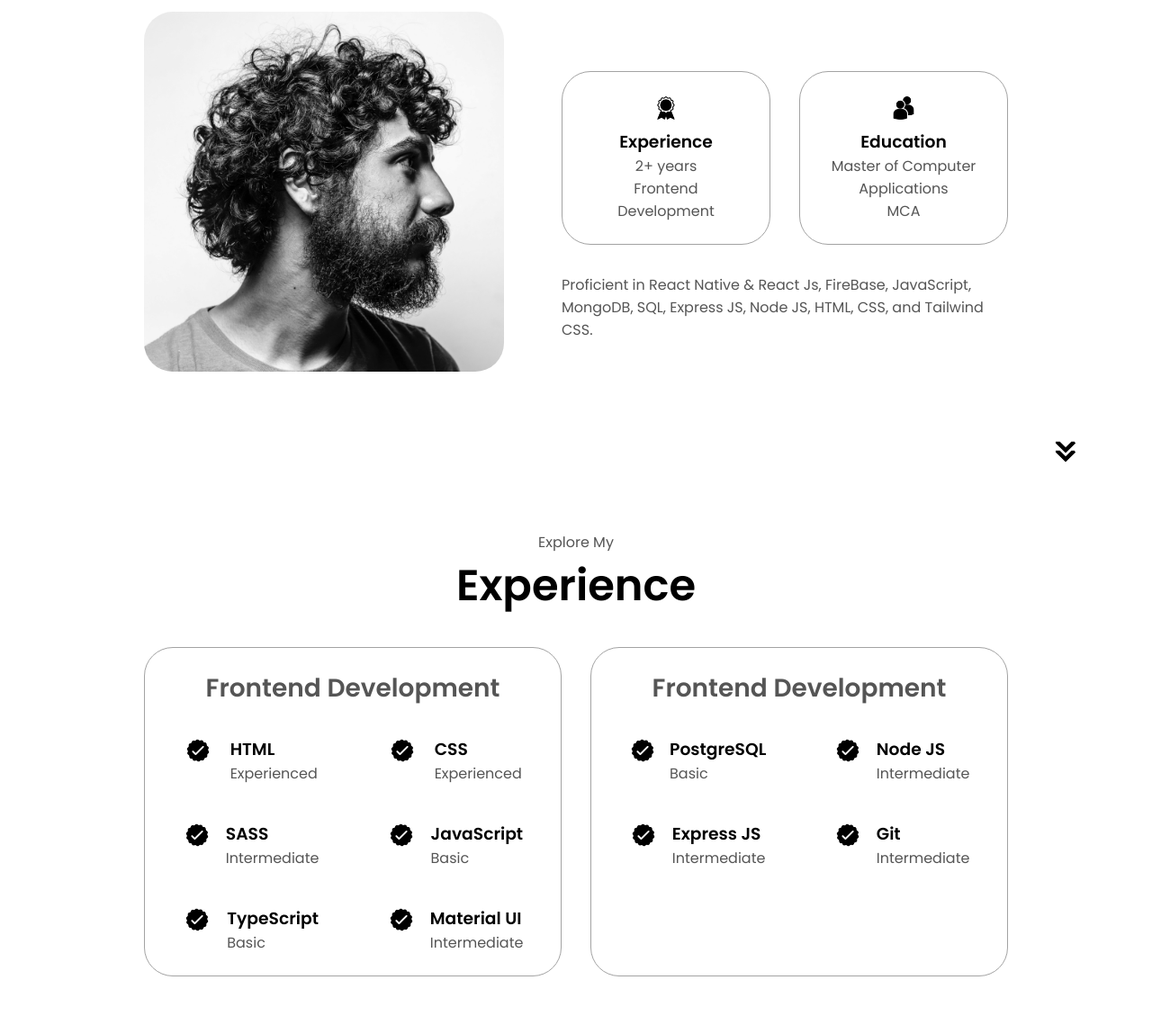
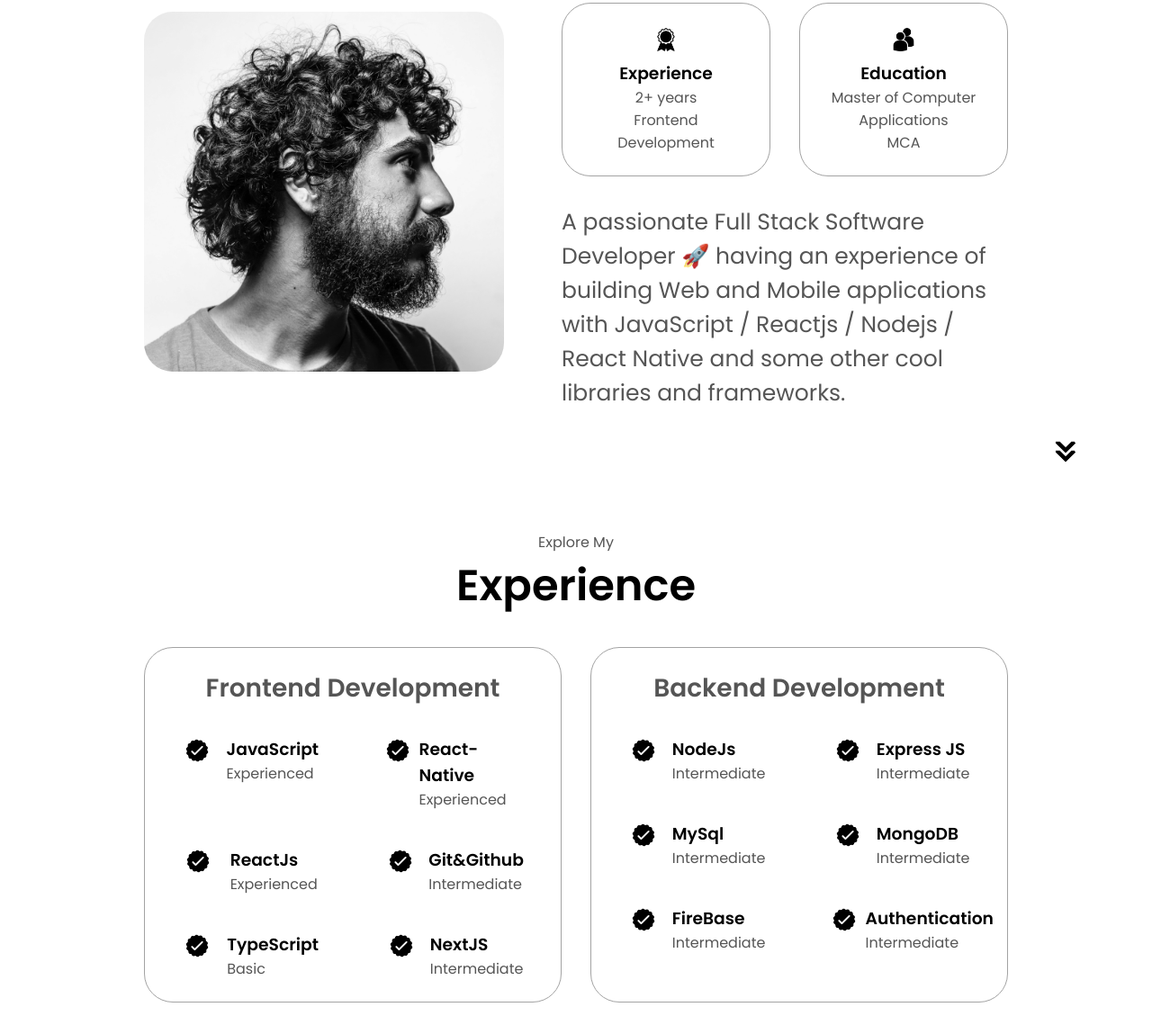
Before and after one commit to uddeshyac9/portfolio_website, a plain HTML site: page index.html in a window 1280 px wide. Shown: the part 1106-2255 px from the top of the page at 90% size. Drawn offline with Linux system fonts and the light colour scheme.

Commit message:
added-profile

```diff
--- a/index.html
+++ b/index.html
@@ -8,6 +8,8 @@
   <title>UD Portfolio</title>
   <link rel="stylesheet" href="style.css" />
   <link rel="stylesheet" href="mediaqueries.css" />
+  <link rel="icon" href="./assets/fevicon.jpg" type="image/x-icon">
+
 </head>
 
 <body>
@@ -40,7 +42,7 @@
   </nav>
   <section id="profile">
     <div class="section__pic-container">
-      <img src="./assets/profile-pic.png" alt="John Doe profile picture" />
+      <img src="./assets/profile-pic-2.png" alt="Uddeshya profile picture" />
     </div>
     <div class="section__text">
       <p class="section__text__p1">Hello, I'm</p>
@@ -85,9 +87,9 @@
           </div>
         </div>
         <div class="text-container">
-          <p>
-            Proficient in React Native & React Js, FireBase, JavaScript, MongoDB, SQL, Express JS, Node JS, HTML, CSS,
-            and Tailwind CSS.
+          <p class="text-aboutMe">
+            A passionate Full Stack Software Developer 🚀 having an experience of building Web and Mobile applications
+            with JavaScript / Reactjs / Nodejs / React Native and some other cool libraries and frameworks.
           </p>
         </div>
       </div>
@@ -105,29 +107,29 @@
             <article>
               <img src="./assets/checkmark.png" alt="Experience icon" class="icon" />
               <div>
-                <h3>HTML</h3>
+                <h3>JavaScript</h3>
                 <p>Experienced</p>
               </div>
             </article>
             <article>
               <img src="./assets/checkmark.png" alt="Experience icon" class="icon" />
               <div>
-                <h3>CSS</h3>
+                <h3>React-Native</h3>
                 <p>Experienced</p>
               </div>
             </article>
             <article>
               <img src="./assets/checkmark.png" alt="Experience icon" class="icon" />
               <div>
-                <h3>SASS</h3>
-                <p>Intermediate</p>
+                <h3>ReactJs</h3>
+                <p>Experienced</p>
               </div>
             </article>
             <article>
               <img src="./assets/checkmark.png" alt="Experience icon" class="icon" />
               <div>
-                <h3>JavaScript</h3>
-                <p>Basic</p>
+                <h3>Git&Github</h3>
+                <p>Intermediate</p>
               </div>
             </article>
             <article>
@@ -140,26 +142,19 @@
             <article>
               <img src="./assets/checkmark.png" alt="Experience icon" class="icon" />
               <div>
-                <h3>Material UI</h3>
+                <h3>NextJS</h3>
                 <p>Intermediate</p>
               </div>
             </article>
           </div>
         </div>
         <div class="details-container">
-          <h2 class="experience-sub-title">Frontend Development</h2>
+          <h2 class="experience-sub-title">Backend Development</h2>
           <div class="article-container">
             <article>
               <img src="./assets/checkmark.png" alt="Experience icon" class="icon" />
               <div>
-                <h3>PostgreSQL</h3>
-                <p>Basic</p>
-              </div>
-            </article>
-            <article>
-              <img src="./assets/checkmark.png" alt="Experience icon" class="icon" />
-              <div>
-                <h3>Node JS</h3>
+                <h3>NodeJs</h3>
                 <p>Intermediate</p>
               </div>
             </article>
@@ -173,7 +168,28 @@
             <article>
               <img src="./assets/checkmark.png" alt="Experience icon" class="icon" />
               <div>
-                <h3>Git</h3>
+                <h3> MySql</h3>
+                <p>Intermediate</p>
+              </div>
+            </article>
+            <article>
+              <img src="./assets/checkmark.png" alt="Experience icon" class="icon" />
+              <div>
+                <h3>MongoDB</h3>
+                <p>Intermediate</p>
+              </div>
+            </article>
+            <article>
+              <img src="./assets/checkmark.png" alt="Experience icon" class="icon" />
+              <div>
+                <h3>FireBase</h3>
+                <p>Intermediate</p>
+              </div>
+            </article>
+            <article>
+              <img src="./assets/checkmark.png" alt="Experience icon" class="icon" />
+              <div>
+                <h3>Authentication</h3>
                 <p>Intermediate</p>
               </div>
             </article>
--- a/style.css
+++ b/style.css
@@ -205,7 +205,9 @@ section {
   margin-top: 1rem;
   gap: 1rem;
 }
-
+.text-aboutMe {
+  font-size: 25px;
+}
 /* ICONS */
 
 .icon {
@@ -388,7 +390,7 @@ article .icon {
   justify-content: center;
   flex-direction: column;
   height: 70vh;
-  margin-top:450px;
+  margin-top: 450px;
 }
 
 .contact-info-upper-container {
```
Also changed, not shown: assets/Project-1.jpg (added), assets/favicon.png (added), assets/fevicon.jpg (added), assets/profile-pic-2.png.
